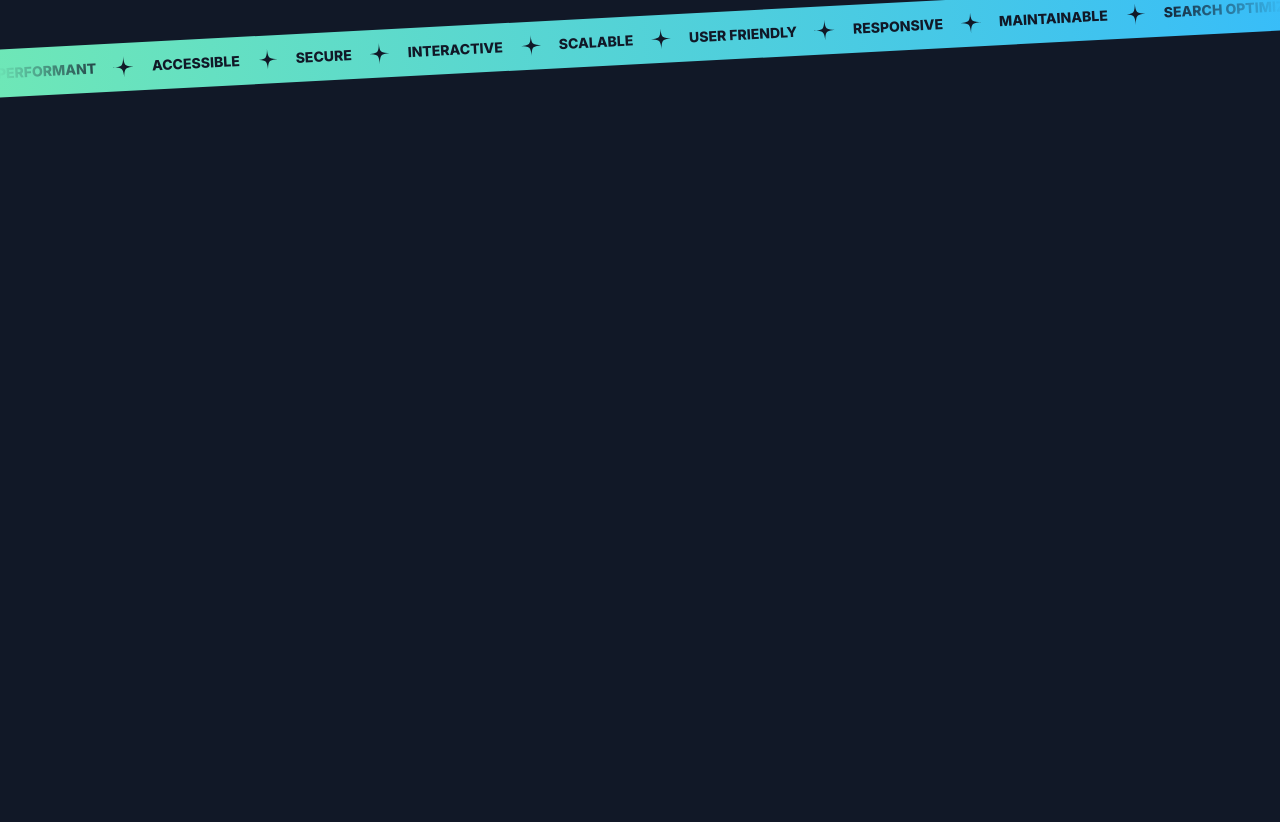
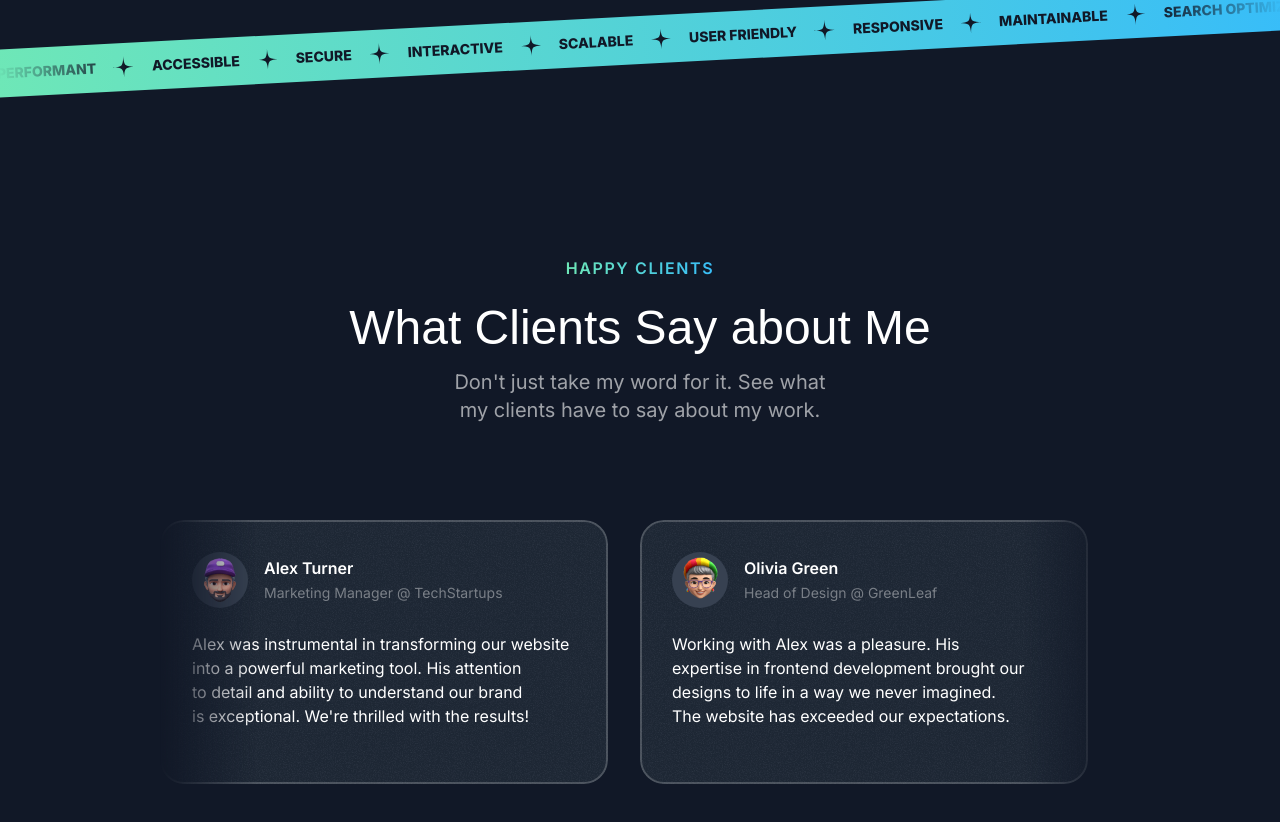
Before and after one commit to csorlandi/csorlandi, a Next.js app: page / in a window 1280 px wide. Shown: the part 3032-3854 px from the top of the page. Before the commit the page ends 3192 px from the top, so only its background shows below. Built offline with nearby package versions, Linux system fonts and the light colour scheme; a web font is replaced by a local one.

Commit message:
feat: finish testimonials section

```diff
--- a/src/app/page.tsx
+++ b/src/app/page.tsx
@@ -2,6 +2,7 @@
 import { HeroSection } from "@/sections/Hero";
 import { ProjectsSection } from "@/sections/Projects";
 import { TapeSection } from "@/sections/Tape";
+import { TestimonialsSection } from "@/sections/Testimonials";
 
 export default function Home() {
   return (
@@ -10,6 +11,7 @@
       <HeroSection />
       <ProjectsSection />
       <TapeSection />
+      <TestimonialsSection />
     </main>
   );
 }
--- a/src/sections/Testimonials.tsx
+++ b/src/sections/Testimonials.tsx
@@ -3,6 +3,10 @@
 import memojiAvatar3 from "@/assets/images/memoji-avatar-3.png";
 import memojiAvatar4 from "@/assets/images/memoji-avatar-4.png";
 import memojiAvatar5 from "@/assets/images/memoji-avatar-5.png";
+import { SectionHeader } from "@/components/SectionHeader";
+import Image from "next/image";
+import grainImage from '@/assets/images/grain.jpg';
+import { Card } from "@/components/Card";
 
 const testimonials = [
   {
@@ -38,5 +42,29 @@
 ];
 
 export const TestimonialsSection = () => {
-  return <div>Testimonials Section</div>;
+  return (
+    <section className="pb-16 lg:py-24">
+      <div className="container">
+        <SectionHeader title="What Clients Say about Me" eyebrow="Happy Clients" description="Don&apos;t just take my word for it. See what my clients have to say about my work." />
+        <div className="mt-16 lg:mt-24 flex overflow-x-clip [mask-image:linear-gradient(to_right,transparent,black_10%,black_90%,transparent)]">
+          <div className="flex gap-8 flex-none">
+            {testimonials.map(testimonial => (
+              <Card key={testimonial.name} className="max-w-xs md:max-w-md md:p-8">
+                <div className="flex gap-4 items-center">
+                  <div className="size-14 flex-shrink-0 bg-gray-700 inline-flex items-center justify-center rounded-full">
+                    <Image src={testimonial.avatar} alt={testimonial.name} className="max-h-full" />
+                  </div>
+                  <div>
+                    <p className="font-semibold">{testimonial.name}</p>
+                    <span className="text-sm text-white/40">{testimonial.position}</span>
+                  </div>
+                </div>
+                <p className="mt-4 md:mt-6 text-sm md:text-base">{testimonial.text}</p>
+              </Card>
+            ))}
+          </div>
+        </div>
+      </div>
+    </section>
+  );
 };
```
